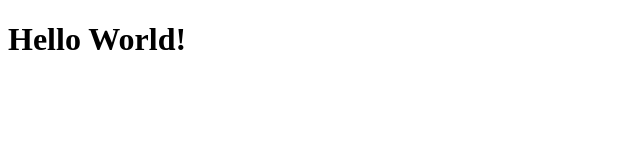
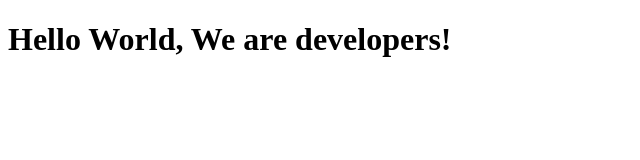
Before and after one commit to DilsherB/Microverse-HTML-CSS-project, a plain HTML site: page fcc-test-suite-template-master/index.html in a window 1280 px wide. Shown: the whole page, without its empty margins (0-640 px from the left). Drawn offline with Linux system fonts and the light colour scheme.

Commit message:
Heading 1 added by Mr. Dilsher Balouch

```diff
--- a/fcc-test-suite-template-master/index.html
+++ b/fcc-test-suite-template-master/index.html
@@ -7,7 +7,7 @@
   </head>
 
   <body>
-    <h1>Hello World!</h1>
+    <h1>Hello World, We are developers!</h1>
     <script src="https://cdn.freecodecamp.org/testable-projects-fcc/v1/bundle.js"></script>
 
     <!--
```
